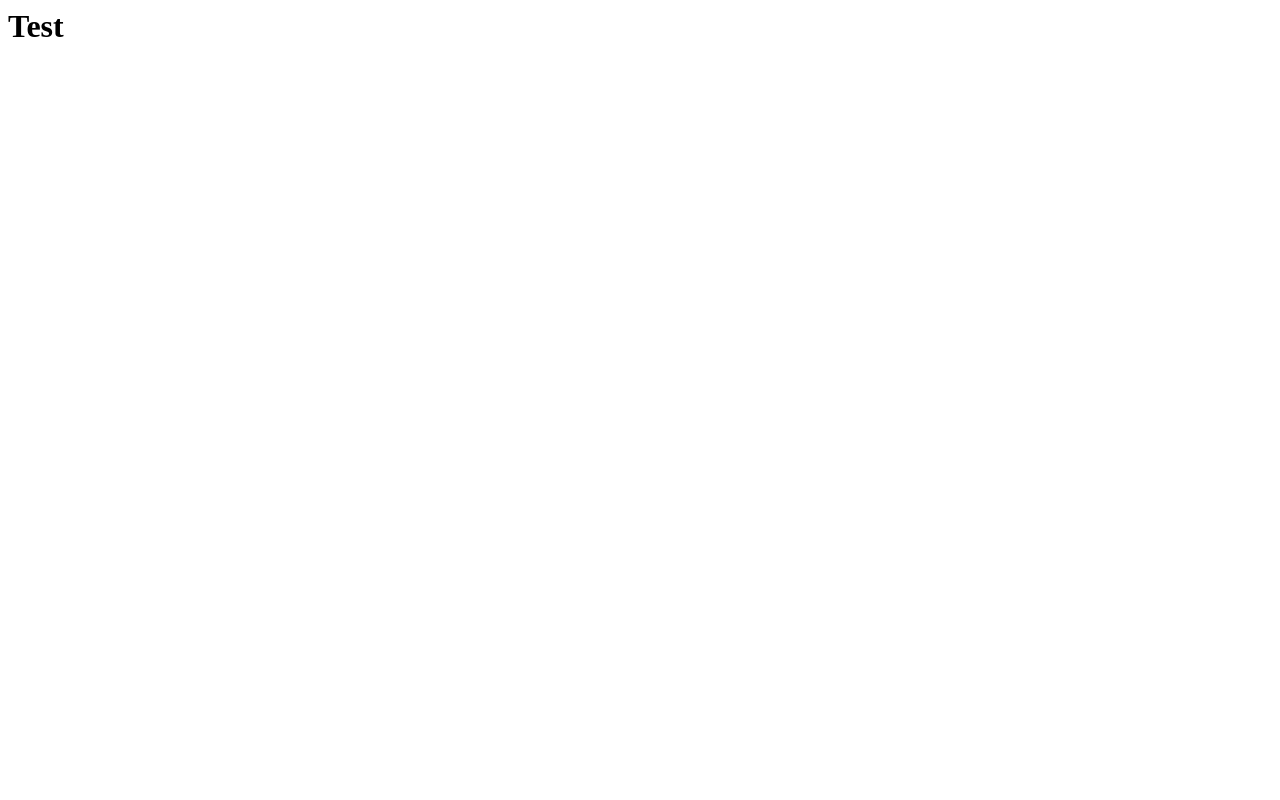
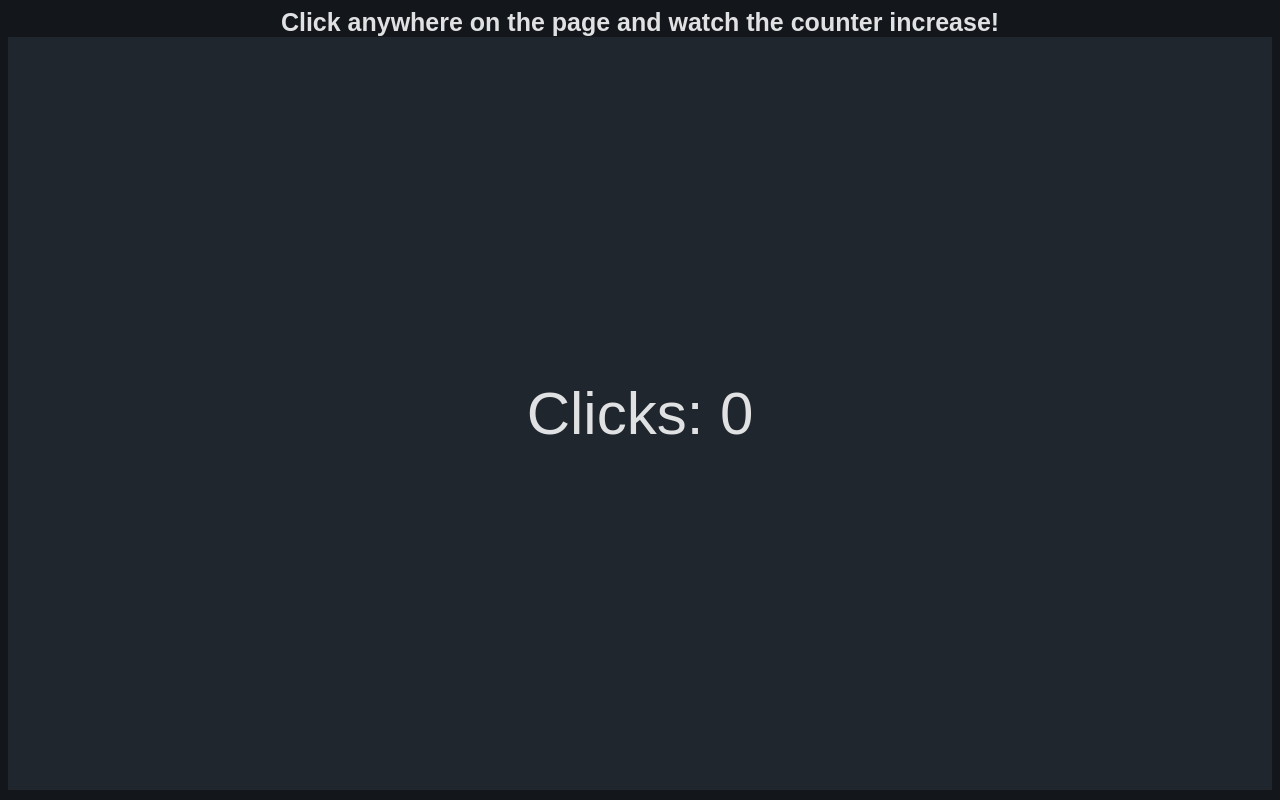
Before and after one commit to FuTTiiZ/clickcounter, a plain HTML site: page index.html in a window 1280 px wide. Drawn offline with Linux system fonts and the light colour scheme.

Commit message:
Add files via upload

```diff
--- /dev/null
+++ b/css/style.css
@@ -0,0 +1,24 @@
+.clicker {
+  background-color: #20262E;
+  color: #e0e1e2;
+  padding: 10px 25px;
+  text-decoration: none;
+  display: inline-block;
+  font-size: 60px;
+  border: 2px solid #20262E;
+  width: 430px;
+  height: 100px;
+  margin: 0px 0px;
+  outline: none;
+  width: 100%;
+  height: 96%
+}
+
+body {
+  background: #13171c;
+  color: #e0e1e2;
+  text-align: center;
+  font-family: Arial;
+  font-size: 25;
+  backgfont-size: 25;
+}
--- a/index.html
+++ b/index.html
@@ -1 +1,15 @@
-<h1>Test</h1>
+<html>
+  <head>
+    <title>Click Counter</title>
+    <link rel="stylesheet" type="text/css" href="css/style.css">
+    <script src="js/script.js"></script>
+  </head>
+  <body onclick="add()">
+    <div class="header">
+      <b>Click anywhere on the page and watch the counter increase!</b>
+    </div>
+  	<div>
+    	<input id="btn-main" class="clicker" value="Clicks: 0" type="button">
+    </div>
+  </body>
+</html>
--- /dev/null
+++ b/js/script.js
@@ -0,0 +1 @@
+var clicks=0;function add(){clicks++,document.getElementById("btn-main").value="Clicks: "+clicks}
```
